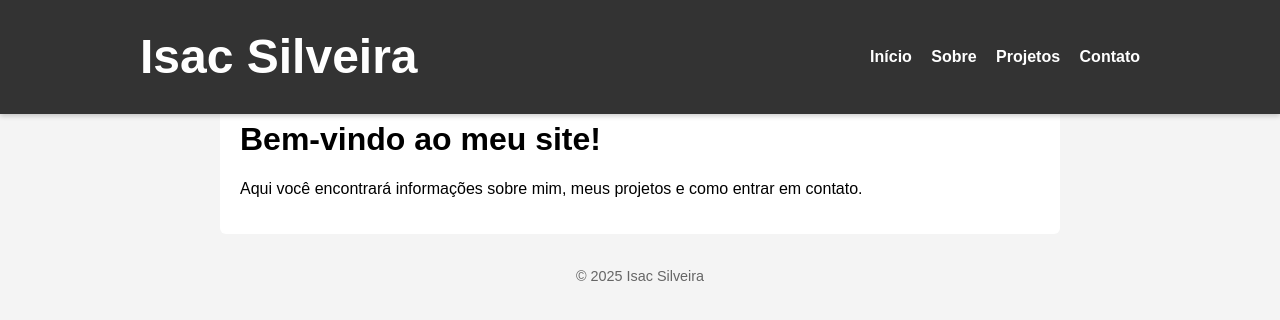
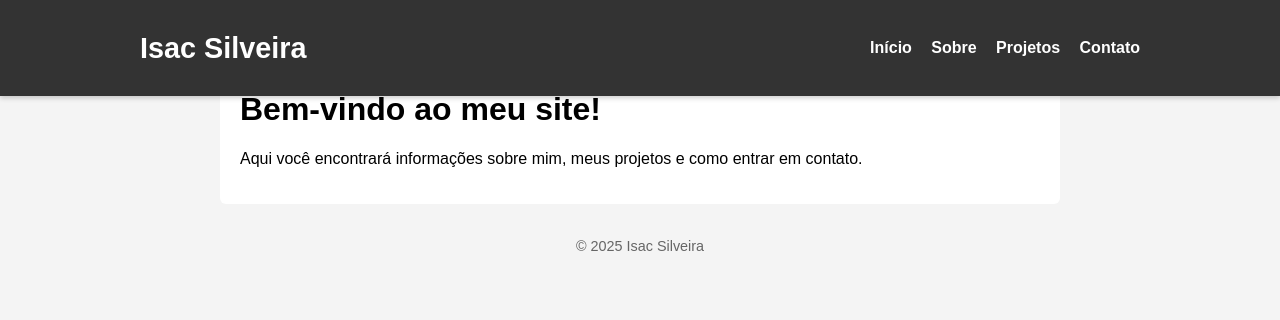
Before and after one commit to isacsilveira/isacsilveira.github.io, a Jekyll site: the page built from index.md, in a window 1280 px wide. Shown: the top 320 px of the page. Built offline with Jekyll 4.4.1, drawn with Linux system fonts in a browser that asks for light colours.

Commit message:
Update style.css

```diff
--- a/assets/css/style.css
+++ b/assets/css/style.css
@@ -1,7 +1,7 @@
 body {
   font-family: Arial, sans-serif;
   margin: 0;
-  padding-top: 80px; /* espaço para a navbar */
+  padding-top: 50px; /* espaço para a navbar */
   background-color: #f4f4f4;
 }
 
@@ -28,7 +28,7 @@ body {
 .site-title a {
   color: white;
   text-decoration: none;
-  font-size: 1.5em;
+  font-size: 0.9em;
 }
 
 .menu a {
```
